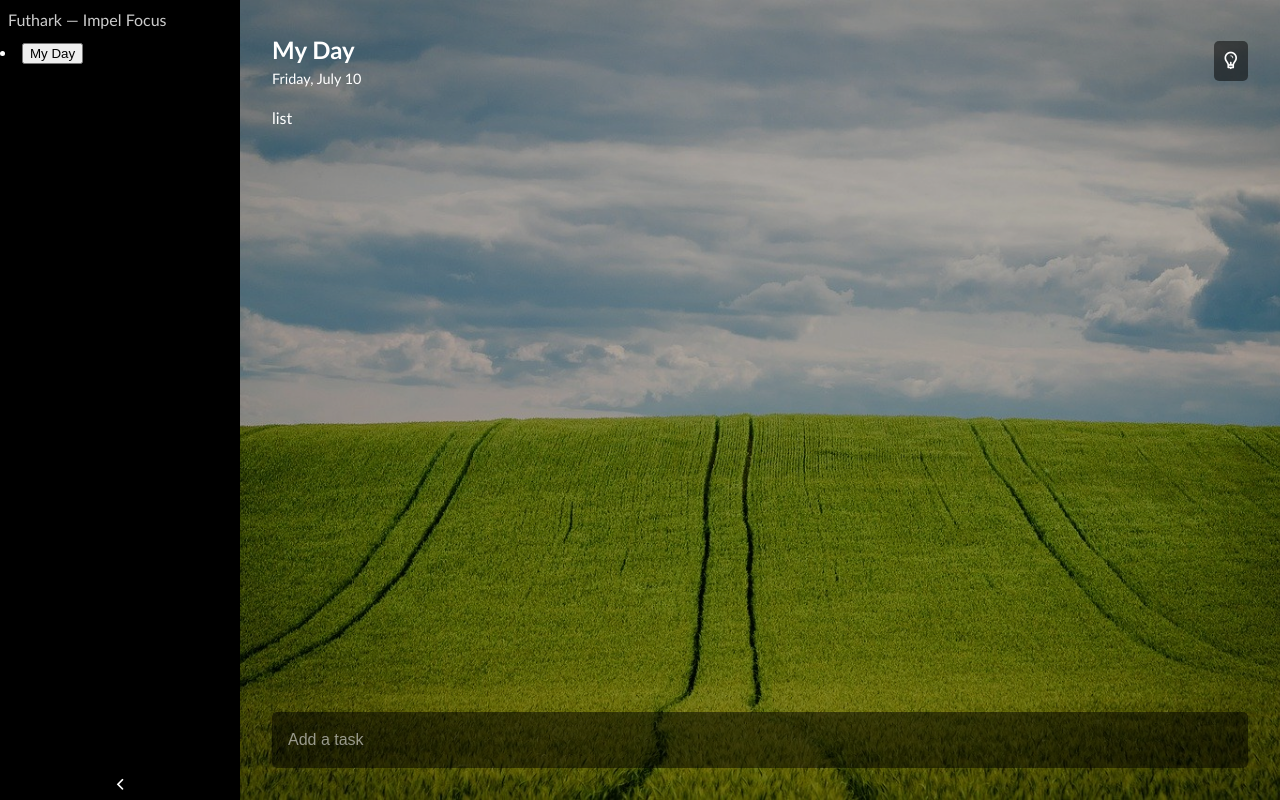
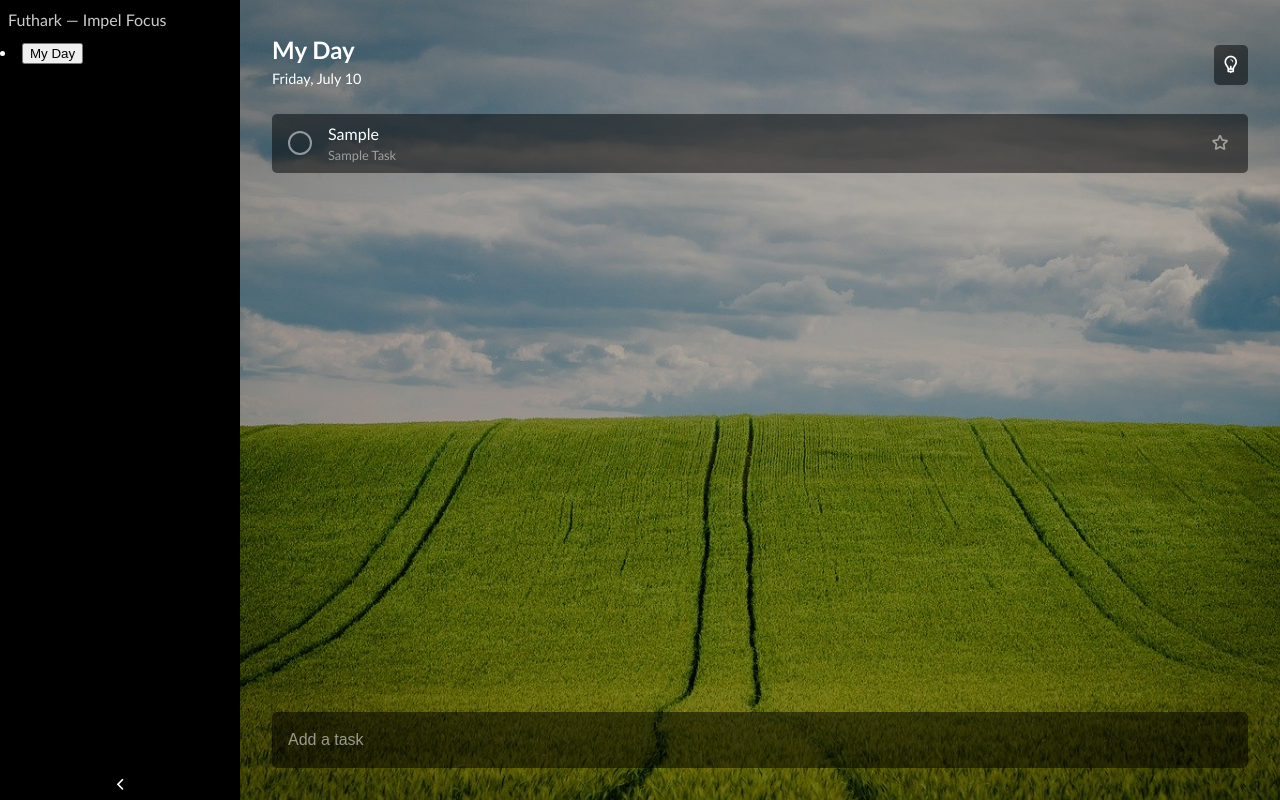
Before and after one commit to larrybarriosjr/microsoft-todo, a React (Create React App) app: page / in a window 1280 px wide. Built offline with nearby package versions, Linux system fonts and the light colour scheme.

Commit message:
Create todo list item component

```diff
--- a/src/my-day/MyDayPage.js
+++ b/src/my-day/MyDayPage.js
@@ -1,8 +1,13 @@
 import React, { useState } from "react"
+import { useRecoilValue } from "recoil"
+import { myDayListState } from "state/atoms"
 import scss from "my-day/MyDayPage.module.scss"
 
 const MyDayPage = () => {
-  // local state
+  // global states
+  const myDayList = useRecoilValue(myDayListState)
+
+  // local states
   const [submitHidden, setSubmitHidden] = useState(true)
 
   // toggle submit display whether input is empty or not
@@ -16,7 +21,24 @@ const MyDayPage = () => {
         <button className={scss.bulb}>
           <i className="icon-lightbulb" />
         </button>
-        <ul className={scss.list}>list</ul>
+        <article className={scss.list}>
+          <ul>
+            {myDayList.map((item, i) => (
+              <li key={i} className={scss["todo-item"]}>
+                <button className={scss["item-check"]}>
+                  {item.completed && <i className="icon-ok" />}
+                </button>
+                <p className={scss["item-name"]}>{item.name}</p>
+                <p className={scss["item-description"]}>{item.description}</p>
+                <button className={scss["item-star"]}>
+                  <i
+                    className={item.starred ? "icon-star-filled" : "icon-star"}
+                  />
+                </button>
+              </li>
+            ))}
+          </ul>
+        </article>
         <form className={scss.form}>
           <input placeholder="Add a task" onInput={handleInput} />
           <button type="button" hidden={submitHidden}>
--- a/src/my-day/MyDayPage.module.scss
+++ b/src/my-day/MyDayPage.module.scss
@@ -40,6 +40,7 @@
 .date {
   grid-area: date;
   font-size: 0.9rem;
+  margin-bottom: 0.5rem;
 }
 
 .bulb {
@@ -57,6 +58,57 @@
 
 .list {
   grid-area: list;
+}
+
+.todo-item {
+  display: grid;
+  background-color: rgba(#000, 0.5);
+  padding: 0.5rem 0;
+  margin-top: 0.1rem;
+  border: none;
+  border-radius: 5px;
+  grid-template-columns: auto 1fr auto;
+  grid-template-rows: repeat(2, auto);
+  grid-template-areas:
+    "item-check item-name item-star"
+    "item-check item-description item-star";
+}
+
+.item-check {
+  grid-area: item-check;
+  color: rgba(#fff, 0.5);
+  border: 2px solid rgba(#fff, 0.5);
+  border-radius: 50%;
+  background: none;
+  height: 1.5rem;
+  width: 1.5rem;
+  padding: 0;
+  margin: 0 1rem;
+  align-self: center;
+  font-size: 0.75rem;
+}
+
+.item-name {
+  grid-area: item-name;
+}
+
+.item-description {
+  grid-area: item-description;
+  font-size: 0.8rem;
+  color: rgba(#fff, 0.5);
+}
+
+.item-star {
+  grid-area: item-star;
+  background: none;
+  border: none;
+  color: rgba(#fff, 0.5);
+  font-size: 1rem;
+  padding: 0;
+  width: 1.5rem;
+  height: 1.5rem;
+  align-self: center;
+  margin: 0 1rem;
 }
 
 .form {
--- a/src/state/atoms.js
+++ b/src/state/atoms.js
@@ -4,3 +4,15 @@ export const pageState = atom({
   key: "pageState",
   default: "myDay"
 })
+
+export const myDayListState = atom({
+  key: "myDayListState",
+  default: [
+    {
+      name: "Sample",
+      description: "Sample Task",
+      starred: false,
+      completed: false
+    }
+  ]
+})
```
